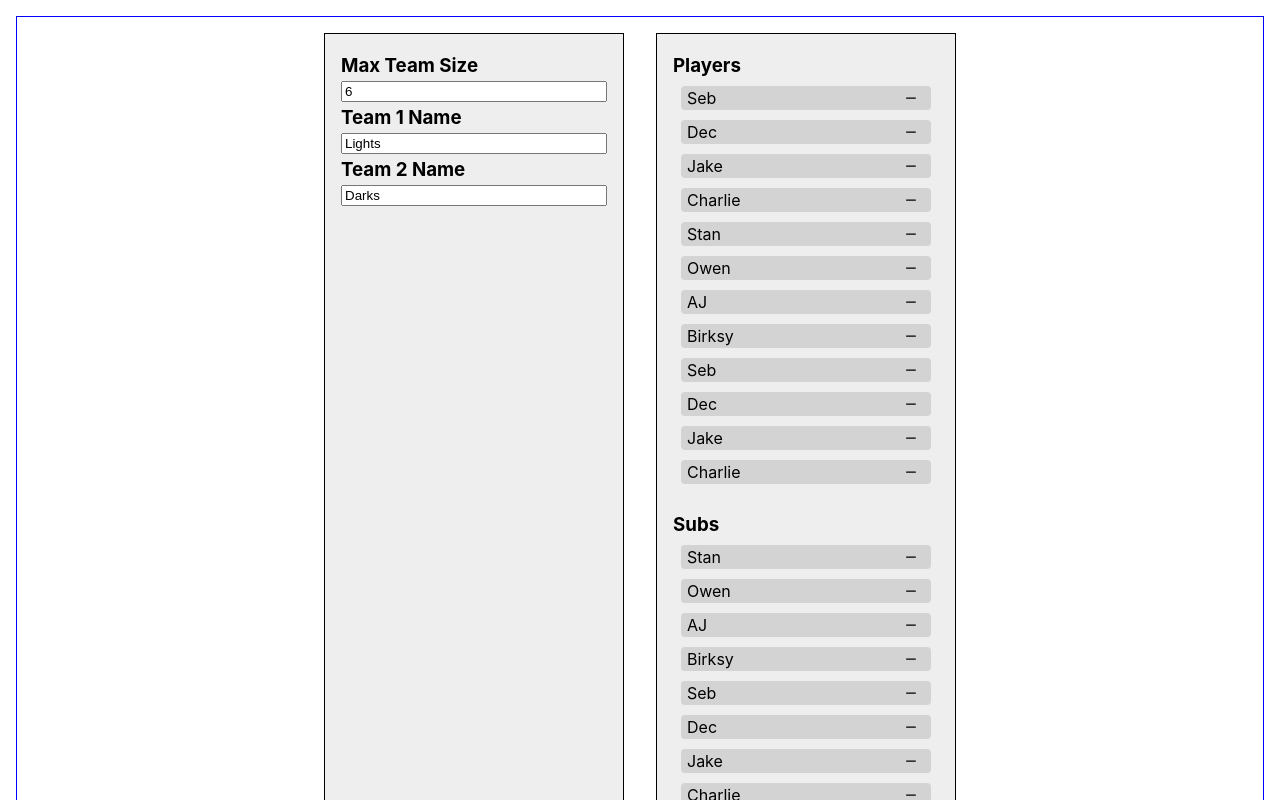
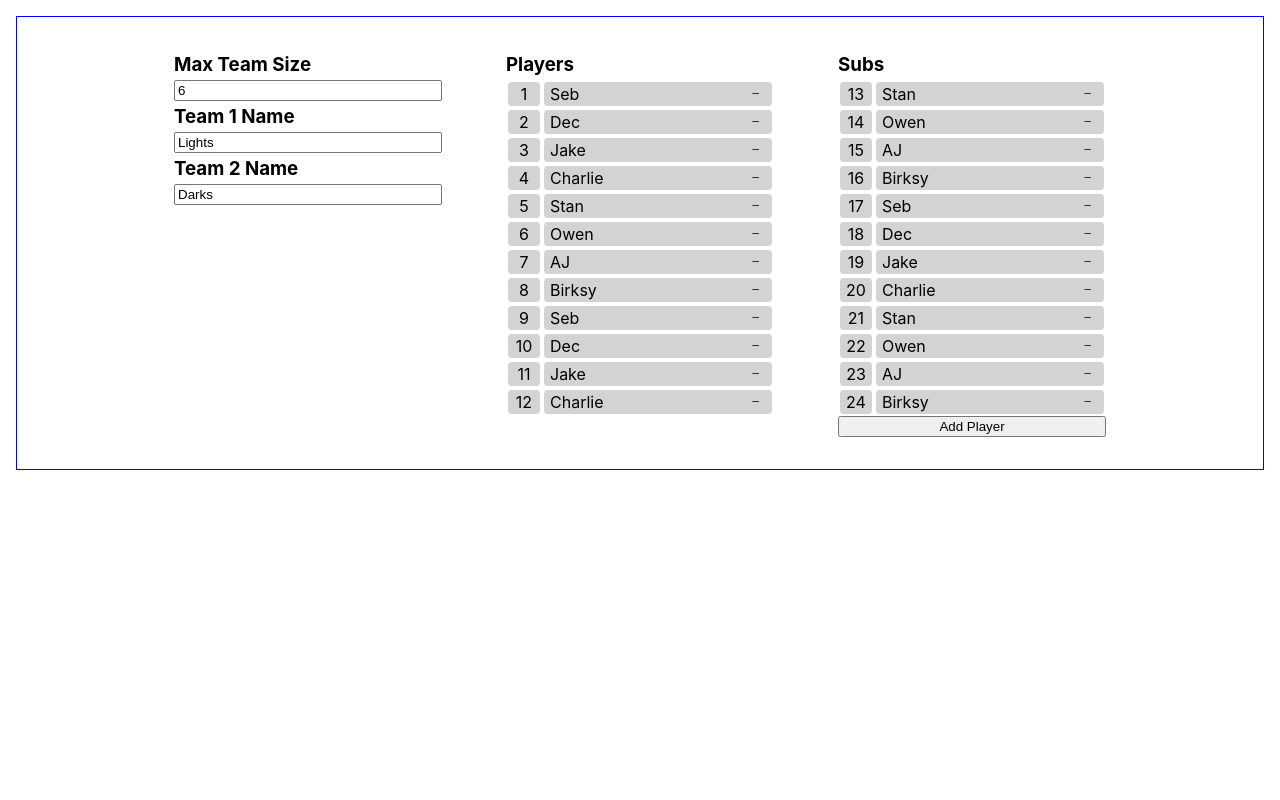
Before and after one commit to SScothorn/teamsheet, a React (Create React App) app: page / in a window 1280 px wide. Shown: the top 800 px of the page. Built offline with nearby package versions, Linux system fonts and the light colour scheme.

Commit message:
Added separate subs list + numbers

```diff
--- a/src/components/Player/Player.css
+++ b/src/components/Player/Player.css
@@ -1,11 +1,30 @@
 .PlayerBox {
+	display: flex;
+	align-items: center;
+}
+
+.PlayerBox__Background {
+	border-radius: 0.25rem;
+	margin: 2px 2px;
+	padding: 2px;
+	background-color: lightgrey;
+}
+
+.PlayerBox__Number {
+	display: flex;
+	min-width: 2rem;
+	align-items: center;
+	justify-content: center;
+}
+
+.PlayerBox__Name {
 	display: flex;
 	justify-content: space-between;
 	align-items: center;
-	border-radius: 0.25rem;
-	margin: 5px 0.5rem;
-	padding: 2px;
-	background-color: lightgrey;
+	/* border: 1px;
+	border-style: solid;
+	border-color: black; */
+	width: 100%;
 }
 
 .PlayerBox span {
--- a/src/components/Player/PlayerBox.tsx
+++ b/src/components/Player/PlayerBox.tsx
@@ -3,18 +3,24 @@ import { IoIosRemove } from 'react-icons/io';
 import './Player.css';
 
 export type PlayerBoxProps = {
+	index: number;
 	player: Player;
 	onRemoveClicked: () => void;
 };
 
 export default function PlayerBox(props: PlayerBoxProps) {
-	const { onRemoveClicked } = props;
+	const { onRemoveClicked, player, index } = props;
 	return (
 		<div className="PlayerBox">
-			<span>{props.player.name}</span>
-			<button className="PlayerBox__DeleteButton" onClick={onRemoveClicked}>
-				<IoIosRemove />
-			</button>
+			<div className="PlayerBox__Number PlayerBox__Background">
+				<span className="Number">{index}</span>
+			</div>
+			<div className="PlayerBox__Name PlayerBox__Background">
+				<span>{player.name}</span>
+				<button className="PlayerBox__DeleteButton" onClick={onRemoveClicked}>
+					<IoIosRemove />
+				</button>
+			</div>
 		</div>
 	);
 }
--- a/src/components/SetupForm/SetupForm.css
+++ b/src/components/SetupForm/SetupForm.css
@@ -9,21 +9,25 @@
 }
 
 .Setup__Section {
-	background-color: #EEEEEE;
+	/* background-color: #EEEEEE; */
 	margin: 1rem;
 	padding: 1rem;
 	display: flex;
 	flex-direction: column;
 	min-width: 300px;
-	border: 1px;
+	/* border: 1px;
 	border-style: solid;
-	border-color: black;
+	border-color: black; */
 }
 
 .Setup__Settings {
 
 }
 
-.Setup__Players {
+.Setup__PlayersContainer {
+	flex-direction: row;
+}
 
+.Setup__PlayersList {
+	flex-direction: column;
 }
--- a/src/components/SetupForm/SetupForm.tsx
+++ b/src/components/SetupForm/SetupForm.tsx
@@ -68,9 +68,10 @@ export default function SetupForm() {
 		setPlayers(newPlayers);
 	}
 
-	const playersList = players.slice(0, teamSize * 2).map((player) => {
+	const playersList = players.slice(0, teamSize * 2).map((player, i) => {
 		return (
 			<PlayerBox
+				index={i + 1}
 				player={player}
 				key={player.id}
 				onRemoveClicked={() => {
@@ -80,9 +81,10 @@ export default function SetupForm() {
 		);
 	});
 
-	const subsList = players.slice(teamSize * 2).map((player) => {
+	const subsList = players.slice(teamSize * 2).map((player, i) => {
 		return (
 			<PlayerBox
+				index={i + teamSize * 2 + 1}
 				player={player}
 				key={player.id}
 				onRemoveClicked={() => {
@@ -91,6 +93,18 @@ export default function SetupForm() {
 			/>
 		);
 	});
+
+	const addPlayer = addingPlayer ? (
+		<PlayerForm onSubmit={onNewPlayerAdded} onCancel={onNewPlayerCancelled} />
+	) : (
+		<button
+			onClick={() => {
+				setAddingPlayer(true);
+			}}
+		>
+			Add Player
+		</button>
+	);
 
 	return (
 		<div className="Setup__Container">
@@ -123,28 +137,23 @@ export default function SetupForm() {
 				/>
 			</form>
 			<div className="Setup__Section">
-				<h3>Players</h3>
-				{playersList}
-				{subsList.length > 0 && (
-					<>
-						<br />
+				<div className="Setup__PlayersList">
+					<h3>Players</h3>
+					{playersList}
+				</div>
+
+				{subsList.length === 0 && addPlayer}
+			</div>
+			{subsList.length > 0 && (
+				<div className="Setup__Section">
+					<div className="Setup__PlayersList">
 						<h3>Subs</h3>
 						{subsList}
-					</>
-				)}
-				<br />
-				{addingPlayer ? (
-					<PlayerForm onSubmit={onNewPlayerAdded} onCancel={onNewPlayerCancelled} />
-				) : (
-					<button
-						onClick={() => {
-							setAddingPlayer(true);
-						}}
-					>
-						Add Player
-					</button>
-				)}
-			</div>
+					</div>
+
+					{subsList.length > 0 && addPlayer}
+				</div>
+			)}
 		</div>
 	);
 }
```
